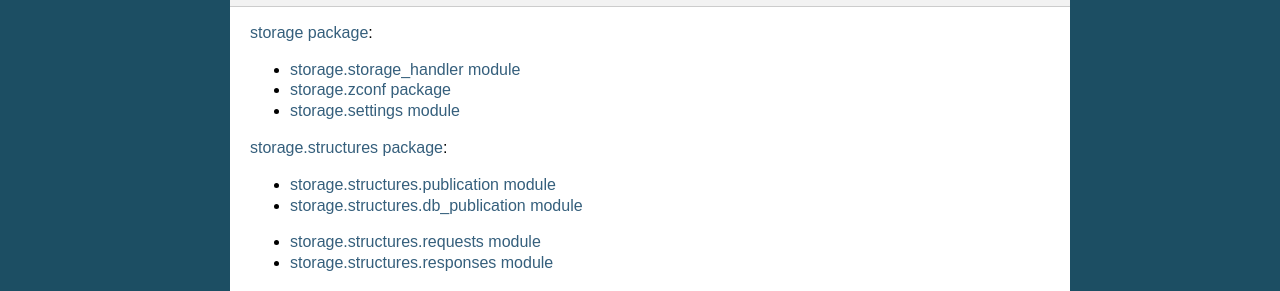
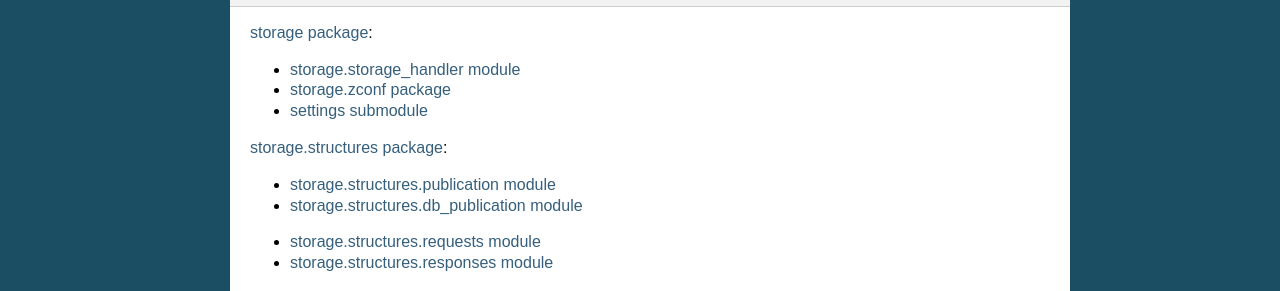
Before and after one commit to edeposit/edeposit.amqp.storage, a Sphinx documentation site: the page built from docs/index.rst, in a window 1280 px wide. Shown: the part 712-1003 px from the top of the page. Built offline with Sphinx 7.4.7, drawn with Linux system fonts in a browser that asks for light colours; pages that are not in the unit, such as notebooks, are missing from menus.

Commit message:
#10: Fixed documentation for settings.py.

```diff
--- a/docs/api/settings.rst
+++ b/docs/api/settings.rst
@@ -1,7 +1,9 @@
-storage.settings module
-=======================
+settings submodule
+==================
 
 .. automodule:: storage.settings
     :members:
     :undoc-members:
-    :show-inheritance:
+
+.. autodata:: _SETTINGS_PATH
+.. autodata:: _ALLOWED
```
Also changed, not shown: 1 other file.
